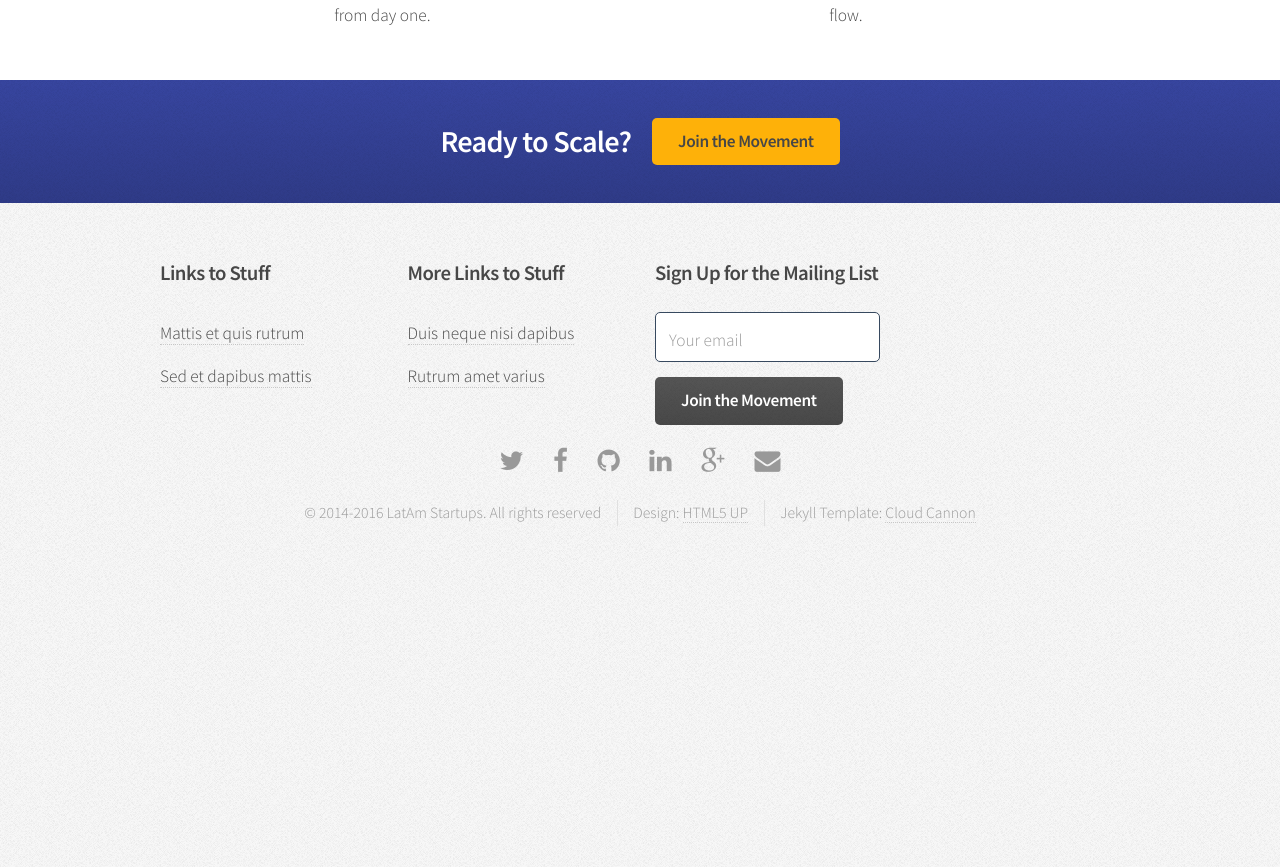
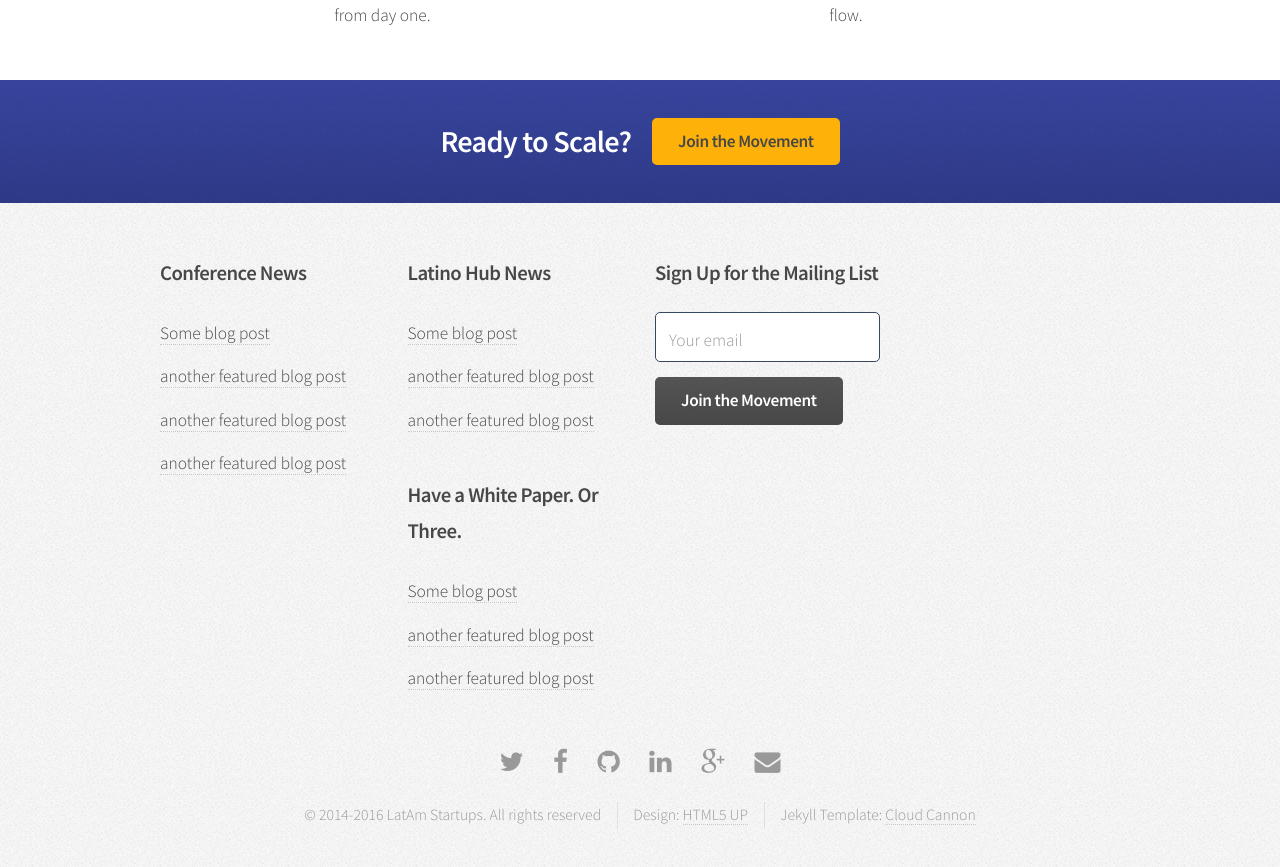
Before and after one commit to LatAmStartups/LatAmStartups.github.io, a Jekyll site: the page built from index.html, in a window 1280 px wide and 900 px high, scrolled down 1794 px. Shown: the top 867 px of the window. Built offline with Jekyll 4.4.1, drawn with Linux system fonts in a browser that asks for light colours; the list of posts is cut into pages by our own code; before the commit the page ends 2403 px from its top, so only the background shows below that.

Commit message:
prototyping footer content

```diff
--- a/_includes/footer.html
+++ b/_includes/footer.html
@@ -5,17 +5,28 @@
 						<div class="6u">
 							<div class="row collapse-at-2">
 								<section class="6u">
-									<h3>Links to Stuff</h3>
+									<h3>Conference News</h3>
 									<ul class="links">
-										<li><a href="#">Mattis et quis rutrum</a></li>
-										<li><a href="#">Sed et dapibus mattis</a></li>
+										<li><a href="#">Some blog post</a></li>
+										<li><a href="#">another featured blog post</a></li>
+										<li><a href="#">another featured blog post</a></li>
+										<li><a href="#">another featured blog post</a></li>
 									</ul>
 								</section>
 								<section class="6u">
-									<h3>More Links to Stuff</h3>
+									<h3>Latino Hub News</h3>
 									<ul class="links">
-										<li><a href="#">Duis neque nisi dapibus</a></li>
-										<li><a href="#">Rutrum amet varius</a></li>
+										<li><a href="#">Some blog post</a></li>
+										<li><a href="#">another featured blog post</a></li>
+										<li><a href="#">another featured blog post</a></li>
+									</ul>
+								</section>
+								<section class="6u">
+									<h3>Have a White Paper. Or Three.</h3>
+									<ul class="links">
+										<li><a href="#">Some blog post</a></li>
+										<li><a href="#">another featured blog post</a></li>
+										<li><a href="#">another featured blog post</a></li>
 									</ul>
 								</section>
 							</div>
```
